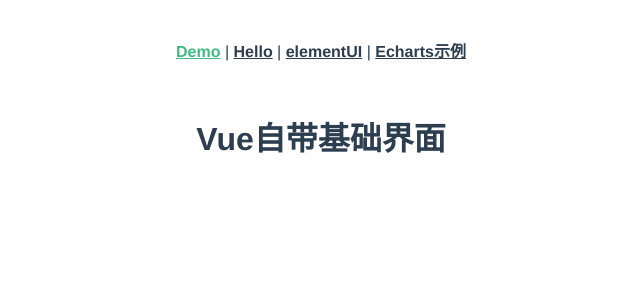
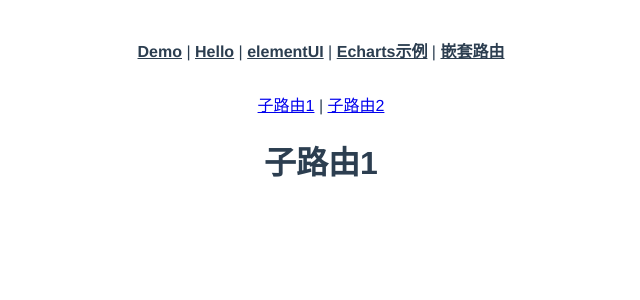
Before and after one commit to xcalan/vue_test_demo, a Vue app: page /#/nestrouter/router1 in a window 1280 px wide. Before the commit this address led to /#/demo. Shown: the top 300 px of the page, without its empty margins (319-959 px from the left). Built offline with nearby package versions, Linux system fonts and the light colour scheme.

Commit message:
添加嵌套路由

```diff
--- a/src/App.vue
+++ b/src/App.vue
@@ -4,7 +4,8 @@
       <router-link to="/demo">Demo</router-link> |
       <router-link to="/hello">Hello</router-link> |
       <router-link to="/elementUI">elementUI</router-link> |
-      <router-link to="/echarts">Echarts示例</router-link>
+      <router-link to="/echarts">Echarts示例</router-link> |
+      <router-link to="/nestrouter">嵌套路由</router-link>
     </div>
     <router-view/>
   </div>
--- /dev/null
+++ b/src/components/nestrouter/router1.vue
@@ -0,0 +1,5 @@
+<template>
+  <div class='router1'>
+      <h1>子路由1</h1>
+  </div>
+</template>
--- /dev/null
+++ b/src/components/nestrouter/router2.vue
@@ -0,0 +1,5 @@
+<template>
+  <div class='router2'>
+      <h1>子路由2</h1>
+  </div>
+</template>
--- a/src/router/index.js
+++ b/src/router/index.js
@@ -4,6 +4,9 @@ import Hello from '../views/Hello.vue'
 import Demo from '../views/Demo.vue'
 import Element1 from '../views/Element.vue'
 import Echarts from '../views/Echarts.vue'
+import NestRouter from '../views/NestRouter.vue'
+  import Router1 from '../components/nestrouter/router1.vue'
+  import Router2 from '../components/nestrouter/router2.vue'
 
 Vue.use(VueRouter)
 
@@ -31,6 +34,21 @@ Vue.use(VueRouter)
       path: '/echarts',
       name: 'Echarts',
       component: Echarts
+    },
+    {
+      path: '/nestrouter',
+      name: 'NestRouter',
+      component: NestRouter,
+      children:[
+        {
+          path:'router1',
+          component:Router1
+        },
+        {
+          path:'router2',
+          component:Router2
+        }
+      ]
     }
 
 ]
--- /dev/null
+++ b/src/views/NestRouter.vue
@@ -0,0 +1,24 @@
+<template>
+  <div class='nest_router'>
+      <router-link to="/nestrouter/router1">子路由1</router-link> |
+      <router-link to="/nestrouter/router2">子路由2</router-link>
+
+      <router-view/>
+  </div>
+</template>
+
+<script>
+export default {
+  name: 'nest_router',
+  data(){
+    return {}
+  },
+  components: {},
+  created(){},
+  mounted(){},
+  methods: {}
+}
+</script>
+<style scoped>
+
+</style>
```
